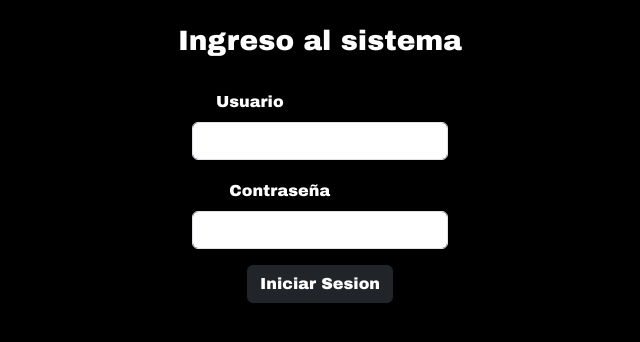
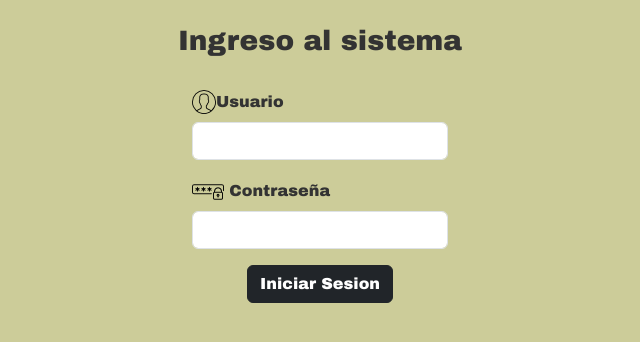
Before and after one commit to LurdesPerazoli/herramientas_pa-ol, a PHP site: page /login.php in a window 1280 px wide. Shown: the top 342 px of the page, without its empty margins (320-960 px from the left). Run offline with PHP 8.4, Linux system fonts and the light colour scheme.

Commit message:
Version con estilo

```diff
--- a/css/estilo.css
+++ b/css/estilo.css
@@ -8,6 +8,6 @@
 
 *{
 	font-family: arial black;
-	background: black;
-	color: white;
+	background: #CCCC99;
+	color: #333333;
 }
```
